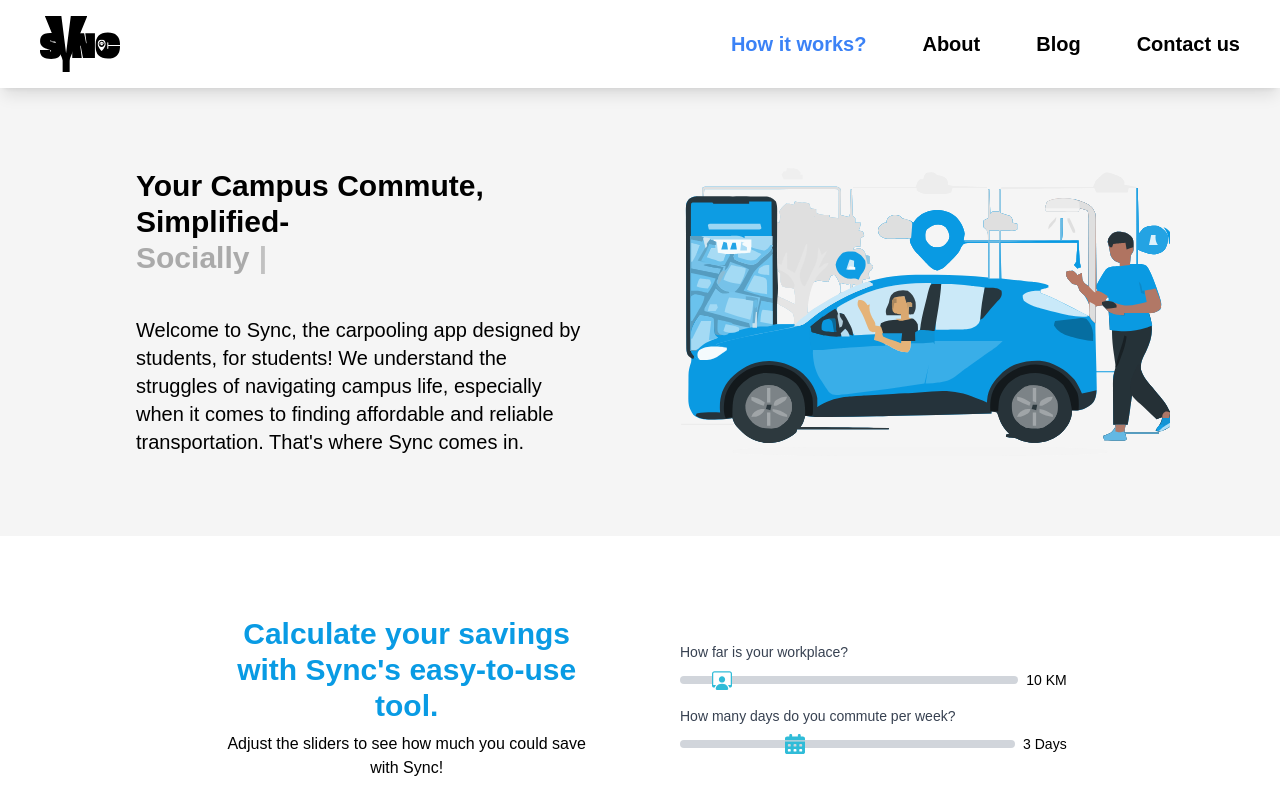
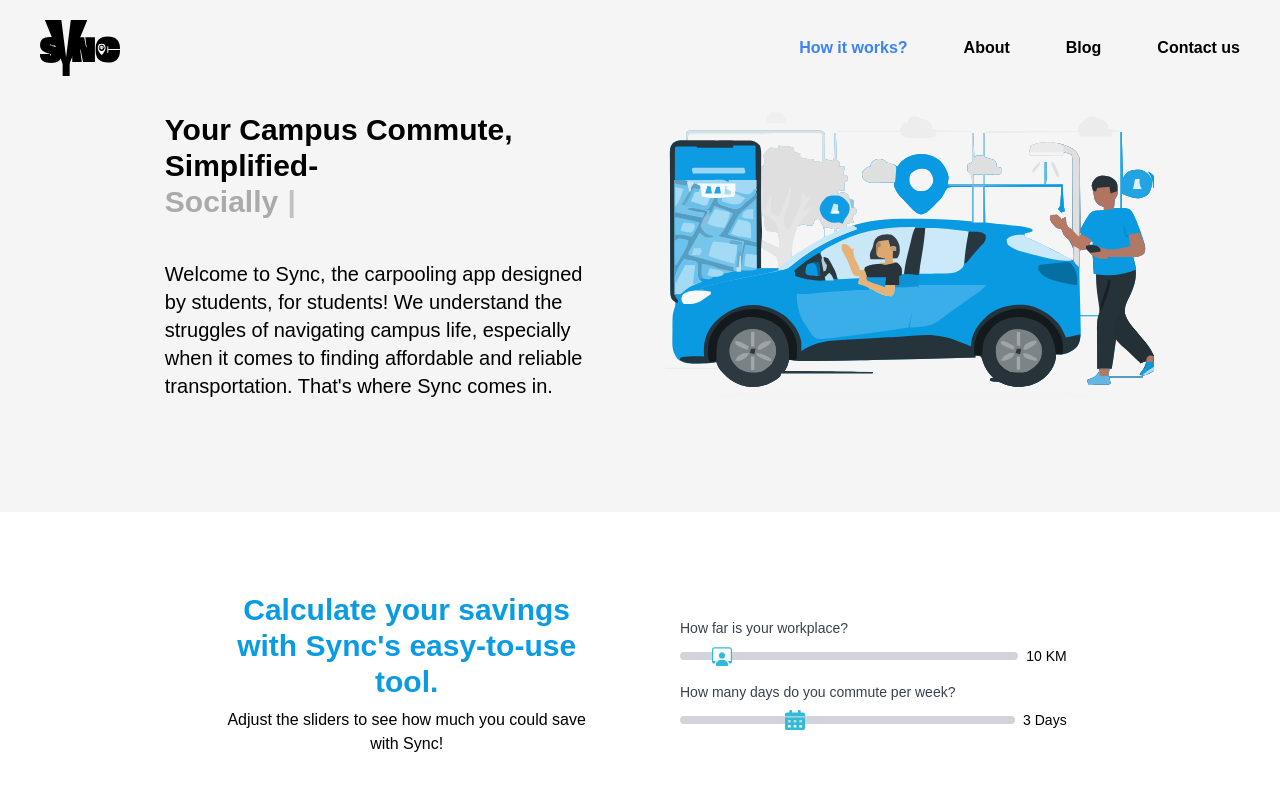
Before and after one commit to getyousynced/Syinq, a Next.js app: page / in a window 1280 px wide. Shown: the top 800 px of the page. Built offline with nearby package versions, Linux system fonts and the light colour scheme; what emailjs would draw is missing.

Commit message:
added frosted navbar ui and fixed the sidebar z-index bug

```diff
--- a/src/app/components/Landing.tsx
+++ b/src/app/components/Landing.tsx
@@ -10,7 +10,7 @@
     const { isOpen } = useSidebar();
 
     return (
-        <div className='bg-[#F5F5F5] flex sm:flex-row flex-col py-10 sm:p-20'>
+        <div className='bg-[#F5F5F5] flex sm:flex-row flex-col py-10 sm:p-28'>
             <div className='sm:w-1/2 flex justify-center'>
                 <div className='w-[85%] sm:w-[80%]'>
                     <p className='text-3xl font-bold pb-10'>
--- a/src/app/components/Navbar.tsx
+++ b/src/app/components/Navbar.tsx
@@ -1,22 +1,52 @@
-import Image from 'next/image'
-import Link from 'next/link'
-import React from 'react'
-import { NavLinks } from '../data/navLinks'
+"use client";
+import React, { useState, useEffect } from "react";
+import Image from "next/image";
+import Link from "next/link";
+import { NavLinks } from "../data/navLinks";
 
 const Navbar = () => {
+  const [isScrolled, setIsScrolled] = useState(false);
+
+  // Scroll event listener to toggle 'isScrolled' state
+  useEffect(() => {
+    const handleScroll = () => {
+      setIsScrolled(window.scrollY > 50);
+    };
+
+    window.addEventListener("scroll", handleScroll);
+    return () => {
+      window.removeEventListener("scroll", handleScroll);
+    };
+  }, []);
 
   return (
-      <nav className='hidden sm:flex sm:sticky sm:top-0 justify-between bg-white px-10 p-4 items-center shadow-lg backdrop-blur-md z-30'>
-          <Link href="/">
-              <Image src="/sync-logo.svg" width={80} height={80} alt="Sync Logo" priority />
-          </Link>
-          <ul className="flex gap-14 font-bold text-xl">
-              {NavLinks.map(({ label, href }) =>(
-                  <li key= {href}><Link className={label === "How it works?" ? 'text-blue-500' : 'text-black'} key={href} href={href}> {label}</Link></li>
-        ))}
+    <nav
+      className={`hidden sm:block fixed top-0 left-0 right-0 transition-all ease-in-out duration-700 z-50 py-5 px-10 ${isScrolled
+          ? "w-[70%] shadow-lg bg-white/30 backdrop-blur-md rounded-3xl left-[15%] mt-4 py-1"
+          : "w-full bg-transparent"
+        }`}
+    >
+      <div className="flex justify-between items-center max-w-7xl mx-auto">
+
+        <Link href="/">
+          <Image src="/sync-logo.svg" width={80} height={80} alt="Sync Logo" priority />
+        </Link>
+
+        {/* Nav Links */}
+        <div className="flex space-x-6">
+          <ul className="flex gap-14 font-bold text-md">
+            {NavLinks.map(({ label, href }) => (
+              <li key={href}>
+                <Link className={label === "How it works?" ? 'text-blue-500' : 'text-black'} href={href}>
+                  {label}
+                </Link>
+              </li>
+            ))}
           </ul>
+        </div>
+      </div>
     </nav>
-  )
-}
+  );
+};
 
-export default Navbar
+export default Navbar;
--- a/src/app/components/Sidebar.tsx
+++ b/src/app/components/Sidebar.tsx
@@ -5,7 +5,6 @@
 import Link from "next/link"
 import { Menu, X } from "lucide-react"
 import { useSidebar } from "../context/SidebarContext"
-
 
 const NavLinks = [
     { label: "How it works?", href: "/how-it-works" },
@@ -41,10 +40,10 @@
             </div>
 
             <div
-                className={`
-                    fixed top-0 left-0 h-full w-full bg-white shadow-lg
+                className={`fixed top-0 left-0 h-full w-full bg-white shadow-lg
                     transform transition-transform duration-300 ease-in-out
                     ${isOpen ? "translate-x-0" : "-translate-x-full"}
+                    z-50
                 `}
             >
                 <div className="p-10">
```
Also changed, not shown: 2 other files (tests, documents, lock files or other folders).
